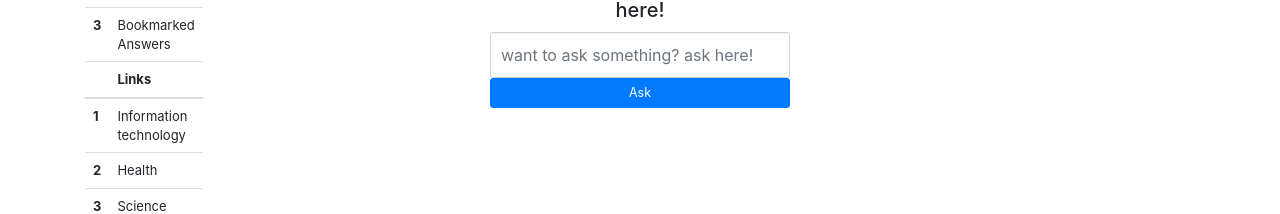
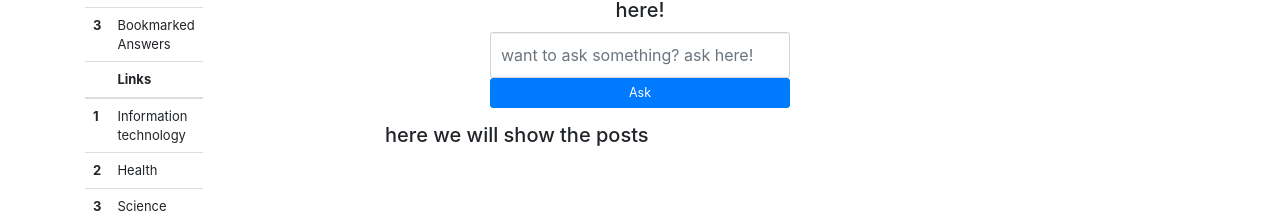
Before and after one commit to pradip98400/Major-Project, a React (Create React App) app: page /home in a window 1280 px wide. Both pictures are taken after a click on the element "New Questions". Shown: the part 200-414 px from the top of the page. Built offline with nearby package versions, Linux system fonts and the light colour scheme; no server answers.

Commit message:
post showing

```diff
--- a/public/index.html
+++ b/public/index.html
@@ -23,7 +23,7 @@
       work correctly both with client-side routing and a non-root public URL.
       Learn how to configure a non-root public URL by running `npm run build`.
     -->
-    <title>Notification system</title>
+    <title>QueryBoard</title>
   </head>
   <body>
     <noscript>
--- a/src/components/Query.js
+++ b/src/components/Query.js
@@ -33,7 +33,11 @@ class query extends Component {
           <button class="btn btn-lg btn-primary btn-block" type="submit">Ask</button>
 
         </form>
+        <section>
+          <h2> here we will show the posts</h2>
+        </section>
       </div>
+
     );
   }
 }
```
Also changed, not shown: package.json (+3 -4 lines), 1 other file (tests, documents, lock files or other folders).
